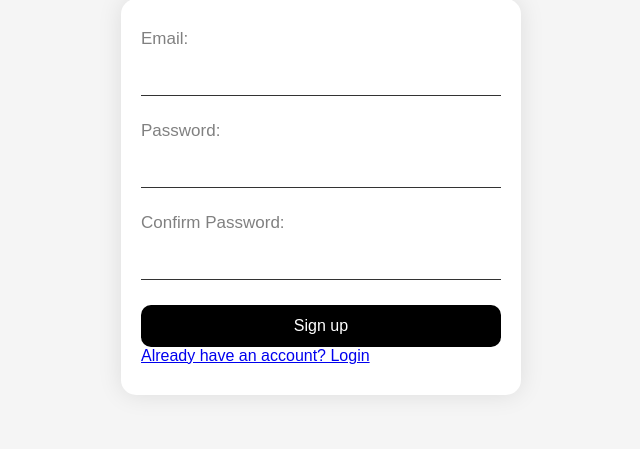
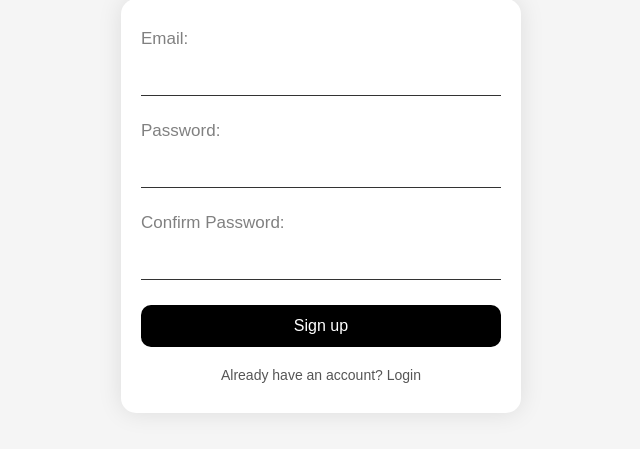
Before and after one commit to PaPpY-OG/Pappybankoid, a Django app: page /signup/ in a window 1280 px wide. Shown: the part 171-620 px from the top of the page, without its empty margins (319-959 px from the left). Run offline with Django 5.2, Linux system fonts and the light colour scheme; parts of the project's set-up code (start-up, migrations or seed data) failed here and were passed over.

Commit message:
fixed landingPage

```diff
--- a/client_bank/templates/login.html
+++ b/client_bank/templates/login.html
@@ -88,7 +88,7 @@
         text-decoration: underline;
     }
 
-    @media (max-width: 500px) {
+    /* @media (max-width: 500px) {
       .container {
         padding: 20px 15px;
       }
@@ -104,7 +104,7 @@
       .submit {
         font-size: 14px;
       }
-    }
+    } */
   </style>
 </head>
 <body>
--- a/client_bank/templates/signup.html
+++ b/client_bank/templates/signup.html
@@ -71,7 +71,21 @@
     .submit:hover {
       background-color: #333;
     }
+    .acct {
+        display: block;
+        margin-top: 20px;
+        text-align: center;
+        color: #555;
+        text-decoration: none;
+        font-size: 14px;
+        transition: color 0.3s ease;
+    }
 
+    .acct:hover {
+        color: #000;
+        text-decoration: underline;
+    }
+/*
     @media (max-width: 500px) {
       .container {
         padding: 20px 15px;
@@ -88,7 +102,7 @@
       .submit {
         font-size: 14px;
       }
-    }
+    } */
   </style>
 </head>
 <body>
```
